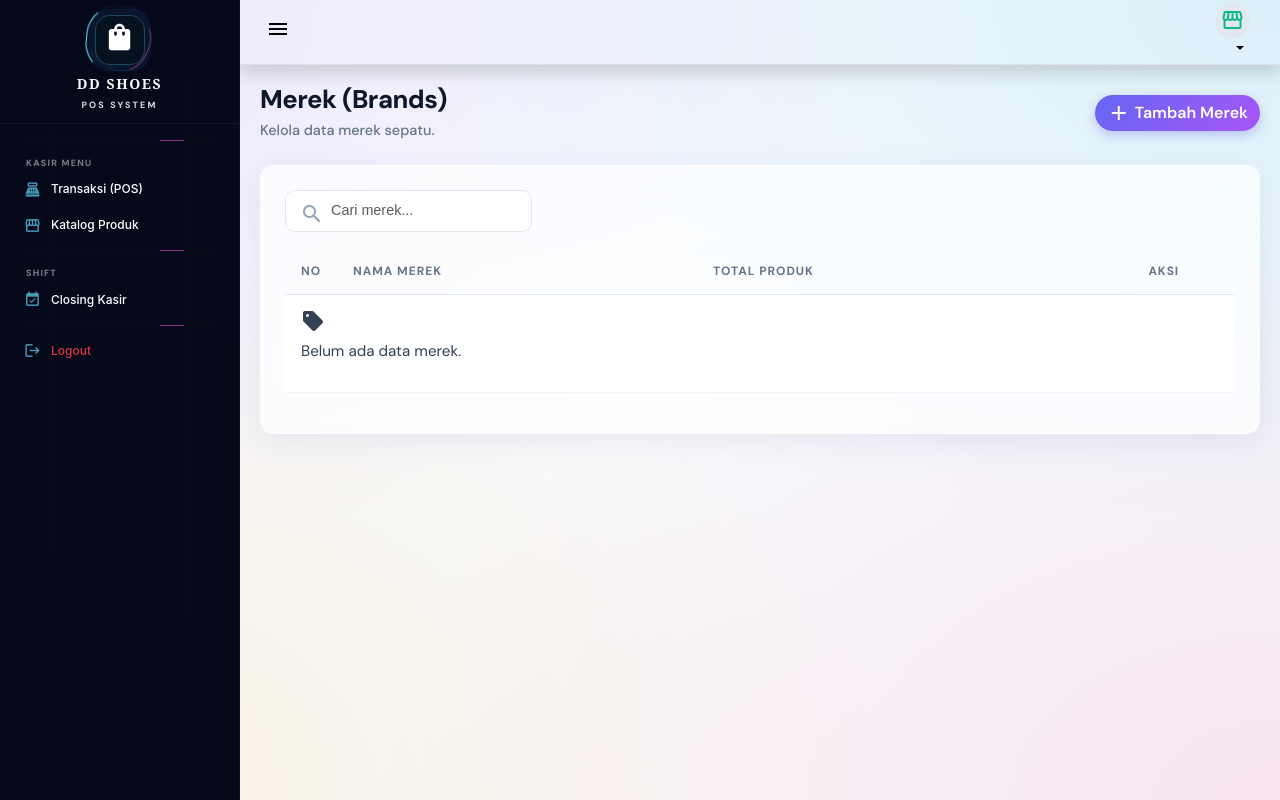
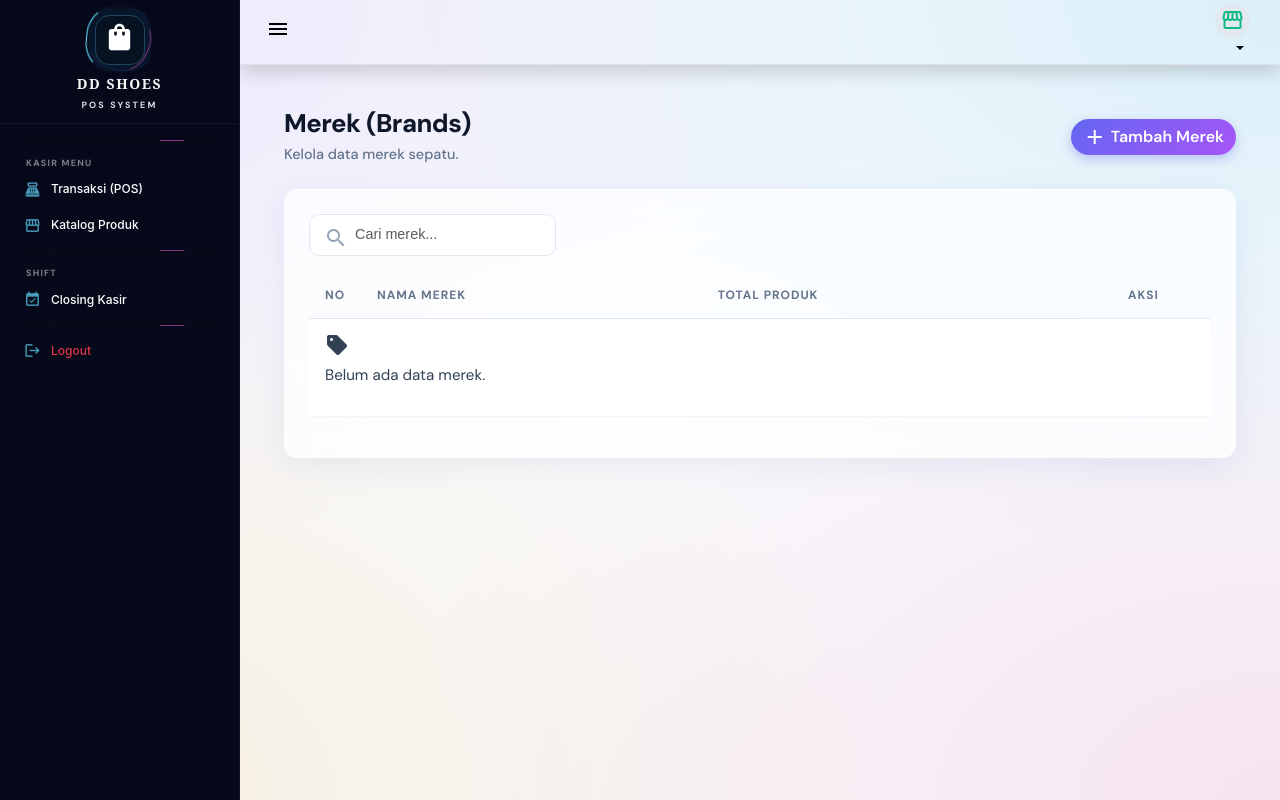
Before and after one commit to irvansusanto152-web/ddshoes_store, a Django app: template templates/brands.html in a window 1280 px wide. Run offline with Django 5.2, Linux system fonts and the light colour scheme; the template is opened without the code that fills it, so the values that code supplies are empty; some libraries are stand-ins or nearby versions.

Commit message:
fix: replace mdc-layout-grid with container-fluid to fix bootstrap layout conflicts

```diff
--- a/templates/base.html
+++ b/templates/base.html
@@ -59,14 +59,12 @@
             <!-- Page Content -->
             <div class="page-wrapper">
                 <main class="content-wrapper">
-                    <div class="mdc-layout-grid" id="main-content">
-                        <div class="mdc-layout-grid__inner">
+                    <div class="container-fluid px-4 py-4" id="main-content">
 {% endif %}
 
                             {% block pageContent %}{% endblock %}
 
 {% if not 'HTTP_HX_REQUEST' in request.META %}
-                        </div>
                     </div>
                 </main>
             </div>
```
